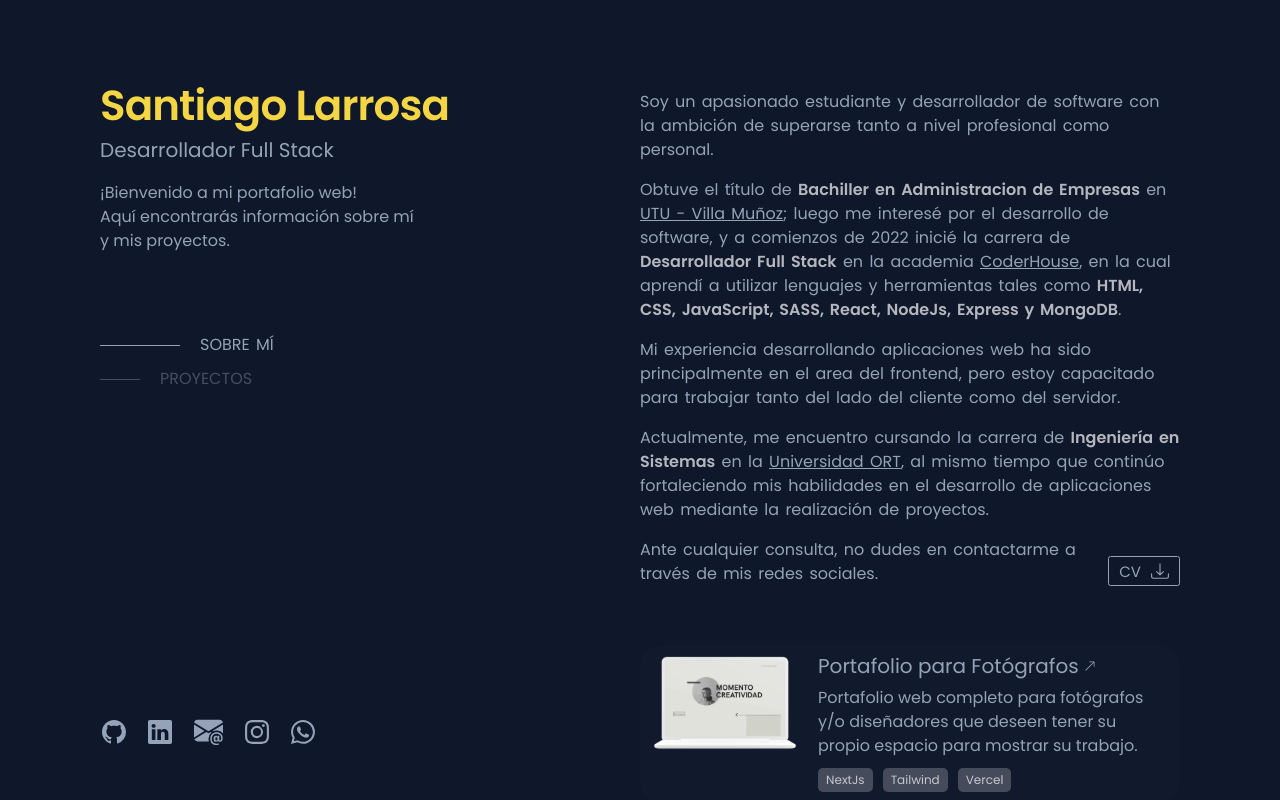
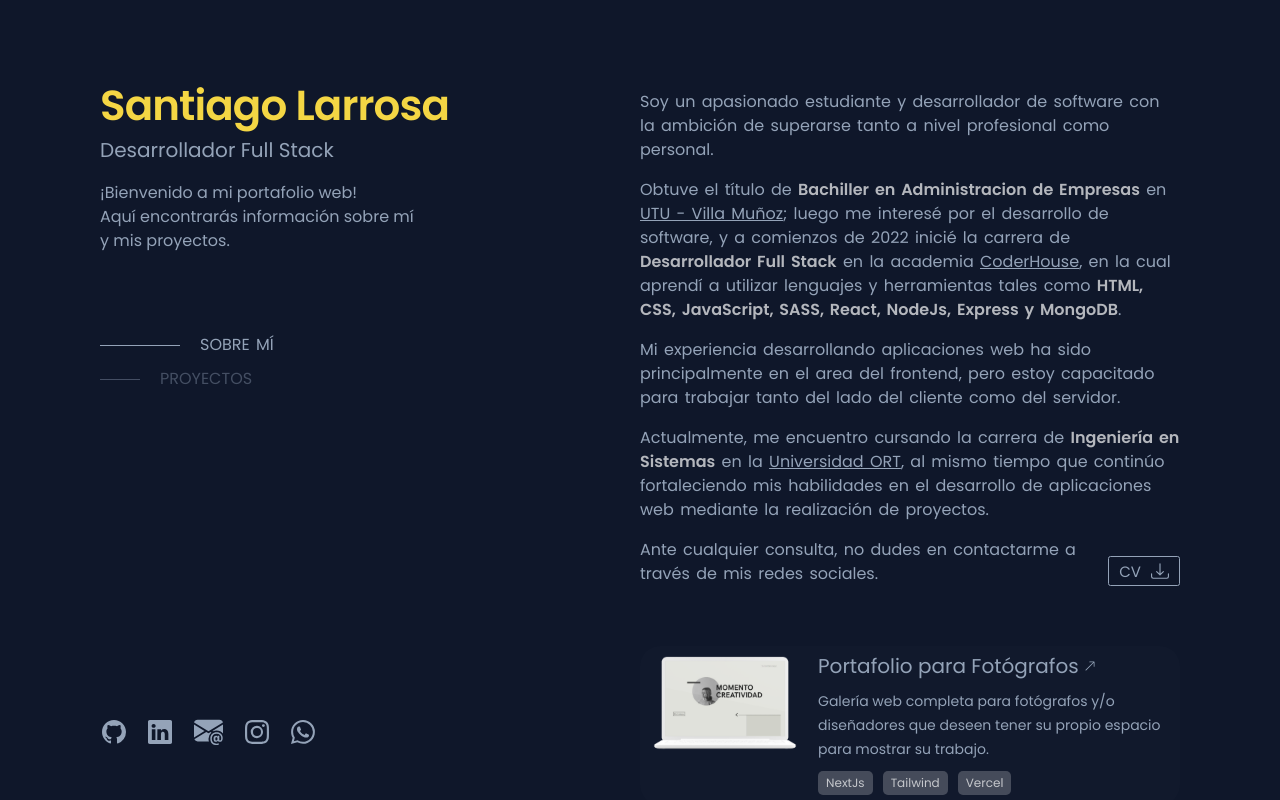
Before and after one commit to Dev-Santi/my_portfolio, a Next.js app: page / in a window 1280 px wide. Shown: the top 800 px of the page. Built offline with nearby package versions, Linux system fonts and the light colour scheme.

Commit message:
cards sizes

```diff
--- a/src/components/Projects/projects.module.css
+++ b/src/components/Projects/projects.module.css
@@ -22,6 +22,7 @@
 
 .card p {
     margin: 0;
+    font-size: 1.4rem;
     margin-top: 1rem;
     word-spacing: 0;
 }
@@ -29,7 +30,7 @@
 .card h3 {
     margin-top: 0;
     color: var(--text-color);
-    font-weight: 500;
+    margin-bottom: 0.25rem;
     line-height: 2rem;
     display: flex;
     align-items: center;
--- a/src/projects.js
+++ b/src/projects.js
@@ -3,7 +3,7 @@ export default [
     id: "0",
     title: "Portafolio para Fotógrafos",
     description:
-      "Portafolio web completo para fotógrafos y/o diseñadores que deseen tener su propio espacio para mostrar su trabajo.",
+      "Galería web completa para fotógrafos y/o diseñadores que deseen tener su propio espacio para mostrar su trabajo.",
     img: "/card_imgs/portfolio_photo.png",
     alt: "Ilustración de cómo se ve el sitio web en una notebook.",
     tools: ["NextJs", "Tailwind", "Vercel"],
```
